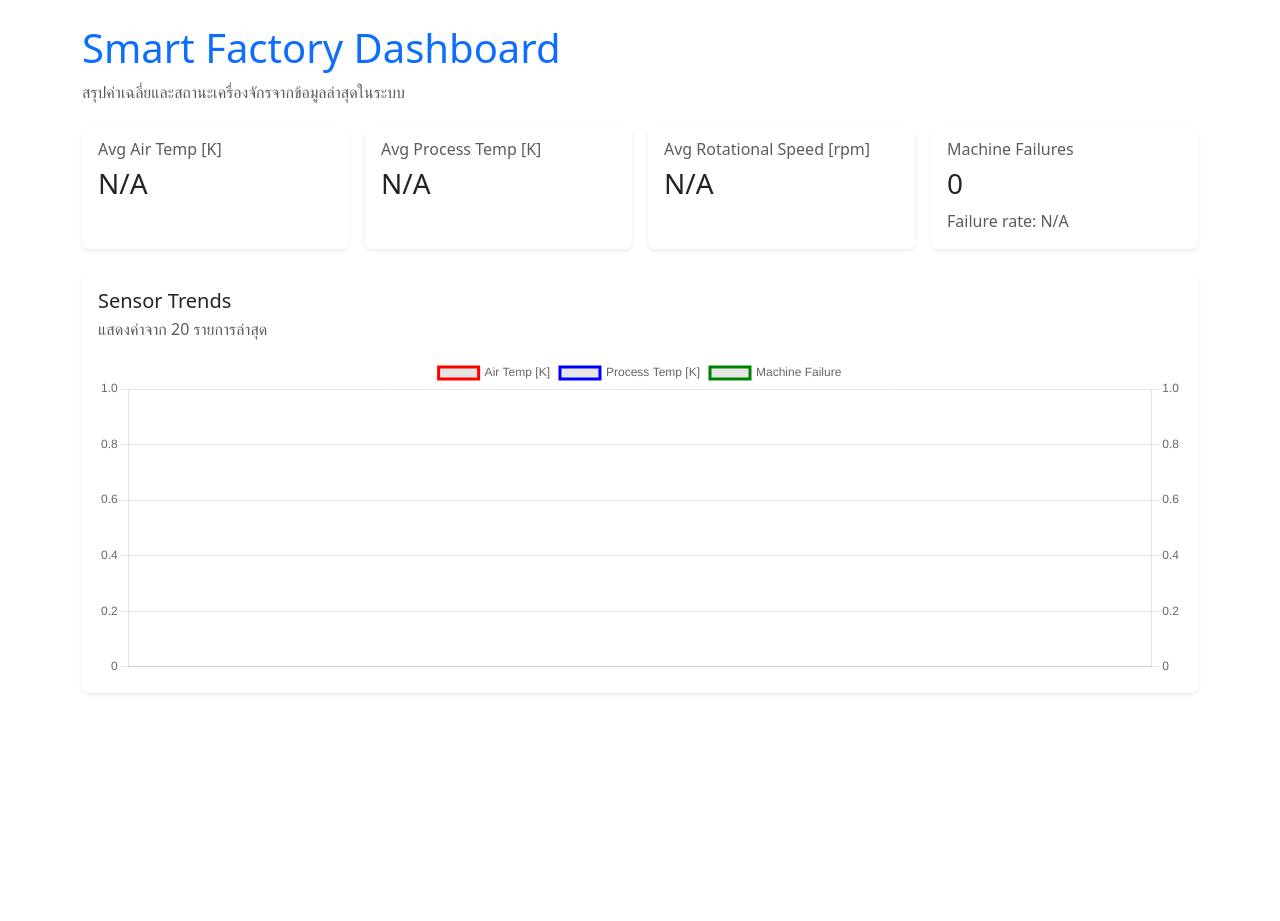
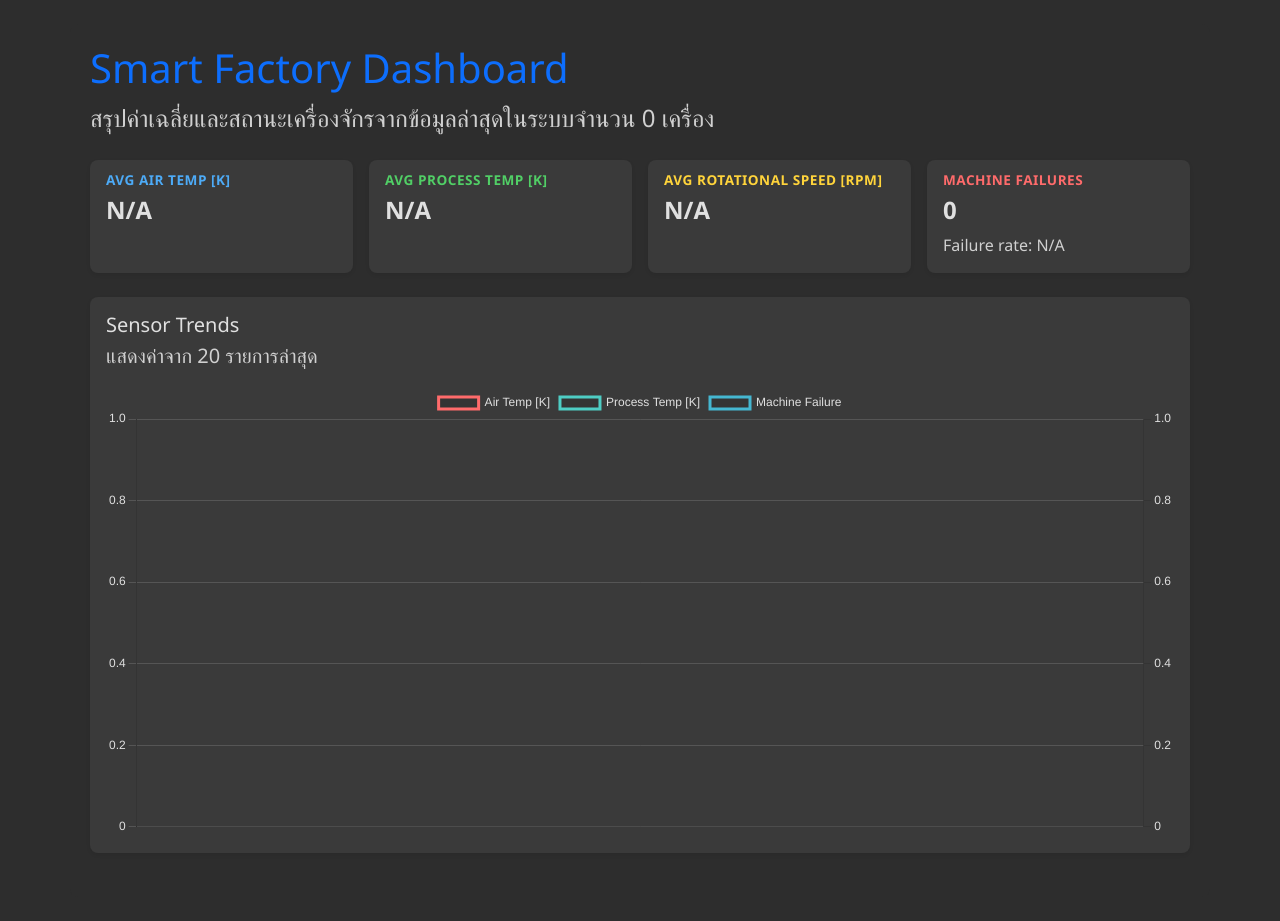
Before and after one commit to DoZo18/smart-factory, a Django app: page / in a window 1280 px wide. Before the commit the page ends 694 px from the top, so only its background shows below. Run offline with Django 5.2, Linux system fonts and the light colour scheme; data that the repository does not hold is empty.

Commit message:
decorate dashboard page

```diff
--- a/backend/sensor/static/style.css
+++ b/backend/sensor/static/style.css
@@ -0,0 +1,100 @@
+/* Dark Theme Styles */
+body {
+    background-color: #2d2d2d;
+    color: #e0e0e0;
+    font-family: 'Segoe UI', Tahoma, Geneva, Verdana, sans-serif;
+}
+
+.container {
+    background-color: #2d2d2d;
+    padding: 20px;
+    border-radius: 8px;
+}
+
+/* Main subtitle text - more visible */
+p.subtitle-text {
+    color: #d0d0d0 !important;
+    font-size: 1.5rem !important;
+    font-weight: 500 !important;
+}
+
+/* Chart info text - more visible */
+p.chart-info-text {
+    color: #d0d0d0 !important;
+    font-size: 1.25rem !important;
+    font-weight: 500 !important;
+}
+
+/* Failure rate text - more visible */
+p.failure-rate-text {
+    color: #d0d0d0 !important;
+    font-weight: 500 !important;
+}
+
+/* KPI Card Styles */
+.card {
+    background-color: #3a3a3a;
+    border: 1px solid #555;
+    border-radius: 8px;
+    color: #e0e0e0;
+    transition: box-shadow 0.3s ease;
+}
+
+.card:hover {
+    box-shadow: 0 4px 8px rgba(0, 0, 0, 0.3);
+}
+
+.card-subtitle {
+    color: #bbb;
+    font-weight: 600;
+    text-transform: uppercase;
+    font-size: 0.85rem;
+    letter-spacing: 0.5px;
+}
+
+.card-title {
+    color: #e0e0e0;
+    font-size: 1.5rem;
+    font-weight: bold;
+}
+
+.text-muted {
+    color: #888 !important;
+}
+
+h1, h2, h3, h4, h5, h6 {
+    color: #e0e0e0;
+}
+
+/* Specific card colors */
+.avg-air-temp {
+    border-left: 4px solid #4dabf7;
+}
+
+.avg-air-temp .card-subtitle {
+    color: #4dabf7 !important;
+}
+
+.avg-process-temp {
+    border-left: 4px solid #51cf66;
+}
+
+.avg-process-temp .card-subtitle {
+    color: #51cf66 !important;
+}
+
+.avg-rotational-speed {
+    border-left: 4px solid #ffd43b;
+}
+
+.avg-rotational-speed .card-subtitle {
+    color: #ffd43b !important;
+}
+
+.machine-failures {
+    border-left: 4px solid #ff6b6b;
+}
+
+.machine-failures .card-subtitle {
+    color: #ff6b6b !important;
+}
--- a/backend/sensor/templates/sensor/dashboard.html
+++ b/backend/sensor/templates/sensor/dashboard.html
@@ -1,9 +1,11 @@
 <!DOCTYPE html>
 <html>
 <head>
+    {% load static %}
     <title>Smart Factory Dashboard</title>
     <!-- Bootstrap 5 CSS -->
     <link href="https://cdn.jsdelivr.net/npm/bootstrap@5.3.0/dist/css/bootstrap.min.css" rel="stylesheet">
+    <link rel="stylesheet" href="{% static 'style.css' %}">
     <!-- Chart.js -->
     <script src="https://cdn.jsdelivr.net/npm/chart.js"></script>
 </head>
@@ -11,12 +13,12 @@
 
 <div class="container">
     <h1 class="text-primary mb-2">Smart Factory Dashboard</h1>
-    <p class="text-muted mb-4">สรุปค่าเฉลี่ยและสถานะเครื่องจักรจากข้อมูลล่าสุดในระบบ</p>
+    <p class="text-muted mb-4 subtitle-text">สรุปค่าเฉลี่ยและสถานะเครื่องจักรจากข้อมูลล่าสุดในระบบจำนวน {{length}} เครื่อง</p>
 
     <!-- KPI Cards -->
     <div class="row row-cols-1 row-cols-md-2 row-cols-xl-4 g-3 mb-4">
         <div class="col">
-            <div class="card border-0 shadow-sm h-100">
+            <div class="card border-0 shadow-sm h-100 avg-air-temp">
                 <div class="card-body">
                     <h6 class="card-subtitle mb-2 text-muted">Avg Air Temp [K]</h6>
                     <h3 class="card-title">{{ avg_air_temp }}</h3>
@@ -24,7 +26,7 @@
             </div>
         </div>
         <div class="col">
-            <div class="card border-0 shadow-sm h-100">
+            <div class="card border-0 shadow-sm h-100 avg-process-temp">
                 <div class="card-body">
                     <h6 class="card-subtitle mb-2 text-muted">Avg Process Temp [K]</h6>
                     <h3 class="card-title">{{ avg_process_temp }}</h3>
@@ -32,7 +34,7 @@
             </div>
         </div>
         <div class="col">
-            <div class="card border-0 shadow-sm h-100">
+            <div class="card border-0 shadow-sm h-100 avg-rotational-speed">
                 <div class="card-body">
                     <h6 class="card-subtitle mb-2 text-muted">Avg Rotational Speed [rpm]</h6>
                     <h3 class="card-title">{{ avg_rotational_speed }}</h3>
@@ -40,11 +42,11 @@
             </div>
         </div>
         <div class="col">
-            <div class="card border-0 shadow-sm h-100">
+            <div class="card border-0 shadow-sm h-100 machine-failures">
                 <div class="card-body">
                     <h6 class="card-subtitle mb-2 text-muted">Machine Failures</h6>
-                    <h3 class="card-title">{{ total_fail }}</h3>
-                    <p class="mb-0 text-muted">Failure rate: {{ failure_rate }}</p>
+                    <h3 class="card-title">{{ total_fail }} </h3>
+                    <p class="mb-0 text-muted failure-rate-text">Failure rate: {{ failure_rate }}</p>
                 </div>
             </div>
         </div>
@@ -55,10 +57,10 @@
             <div class="d-flex align-items-center justify-content-between mb-3">
                 <div>
                     <h2 class="h5 mb-1">Sensor Trends</h2>
-                    <p class="text-muted mb-0">แสดงค่าจาก {{ limit }} รายการล่าสุด</p>
+                    <p class="text-muted mb-0 chart-info-text">แสดงค่าจาก {{ limit }} รายการล่าสุด</p>
                 </div>
             </div>
-            <div style="min-height: 320px;">
+            <div style="min-height: 450px;">
                 <canvas id="sensorChart" style="width: 100%; height: 100%;"></canvas>
             </div>
         </div>
@@ -75,21 +77,21 @@
                 {
                     label: 'Air Temp [K]',
                     data: {{ air_temp|safe }},
-                    borderColor: 'red',
+                    borderColor: '#ff6b6b',
                     tension: 0.2,
                     fill: false
                 },
                 {
                     label: 'Process Temp [K]',
                     data: {{ process_temp|safe }},
-                    borderColor: 'blue',
+                    borderColor: '#4ecdc4',
                     tension: 0.2,
                     fill: false
                 },
                 {
                     label: 'Machine Failure',
                     data: {{ machine_fail|safe }},
-                    borderColor: 'green',
+                    borderColor: '#45b7d1',
                     tension: 0.2,
                     fill: false,
                     yAxisID: 'y1'
@@ -99,11 +101,30 @@
         options: {
             responsive: true,
             maintainAspectRatio: false,
+            plugins: {
+                legend: {
+                    labels: {
+                        color: '#e0e0e0'
+                    }
+                }
+            },
             scales: {
+                x: {
+                    ticks: {
+                        color: '#e0e0e0'
+                    },
+                    grid: {
+                        color: '#555'
+                    }
+                },
                 y: {
                     beginAtZero: true,
                     ticks: {
+                        color: '#e0e0e0',
                         maxTicksLimit: 6
+                    },
+                    grid: {
+                        color: '#555'
                     }
                 },
                 y1: {
@@ -111,6 +132,7 @@
                     beginAtZero: true,
                     grid: { drawOnChartArea: false },
                     ticks: {
+                        color: '#e0e0e0',
                         maxTicksLimit: 6
                     }
                 }
--- a/backend/sensor/views.py
+++ b/backend/sensor/views.py
@@ -4,24 +4,33 @@ from .models import SensorData
 
 def dashboard(request):
     limit = int(request.GET.get('limit', 20))
-    data      = SensorData.objects.all().order_by('id')[:limit]
+    data      = SensorData.objects.all().order_by('-id')[:limit][::-1]
     data_list = list(data)
 
+    # ข้อมูลสำหรับกราฟ (ตาม limit)
     air_temp          = [d.air_temperature for d in data_list]
     process_temp      = [d.process_temperature for d in data_list]
     rotational_speed  = [d.rotational_speed for d in data_list]
     machine_fail      = [d.machine_failure for d in data_list]
     labels            = [str(d.id) for d in data_list]
 
+    # ข้อมูลทั้งหมดสำหรับ KPI
+    all_data = SensorData.objects.all()
+    all_air_temp = [d.air_temperature for d in all_data]
+    all_process_temp = [d.process_temperature for d in all_data]
+    all_rotational_speed = [d.rotational_speed for d in all_data]
+    all_machine_fail = [d.machine_failure for d in all_data]
+
     context = {
         # HTML ใช้
         'limit':                limit,
         'data':                 data,
-        'avg_air_temp':         round(sum(air_temp) / len(air_temp), 2) if air_temp else "N/A",
-        'avg_process_temp':     round(sum(process_temp) / len(process_temp), 2) if process_temp else "N/A",
-        'avg_rotational_speed': round(sum(rotational_speed) / len(rotational_speed), 2) if rotational_speed else "N/A",
-        'total_fail':           sum(machine_fail),
-        'failure_rate':         f"{round(sum(machine_fail) / len(machine_fail) * 100, 2)}%" if machine_fail else "N/A",
+        'length':               len(all_data),
+        'avg_air_temp':         round(sum(all_air_temp) / len(all_air_temp), 2) if all_air_temp else "N/A",
+        'avg_process_temp':     round(sum(all_process_temp) / len(all_process_temp), 2) if all_process_temp else "N/A",
+        'avg_rotational_speed': round(sum(all_rotational_speed) / len(all_rotational_speed), 2) if all_rotational_speed else "N/A",
+        'total_fail':           sum(all_machine_fail),
+        'failure_rate':         f"{round(sum(all_machine_fail) / len(all_machine_fail) * 100, 2)}%" if all_machine_fail else "N/A",
         # JavaScript ใช้
         'labels':               json.dumps(labels),
         'air_temp':             json.dumps(air_temp),
```
